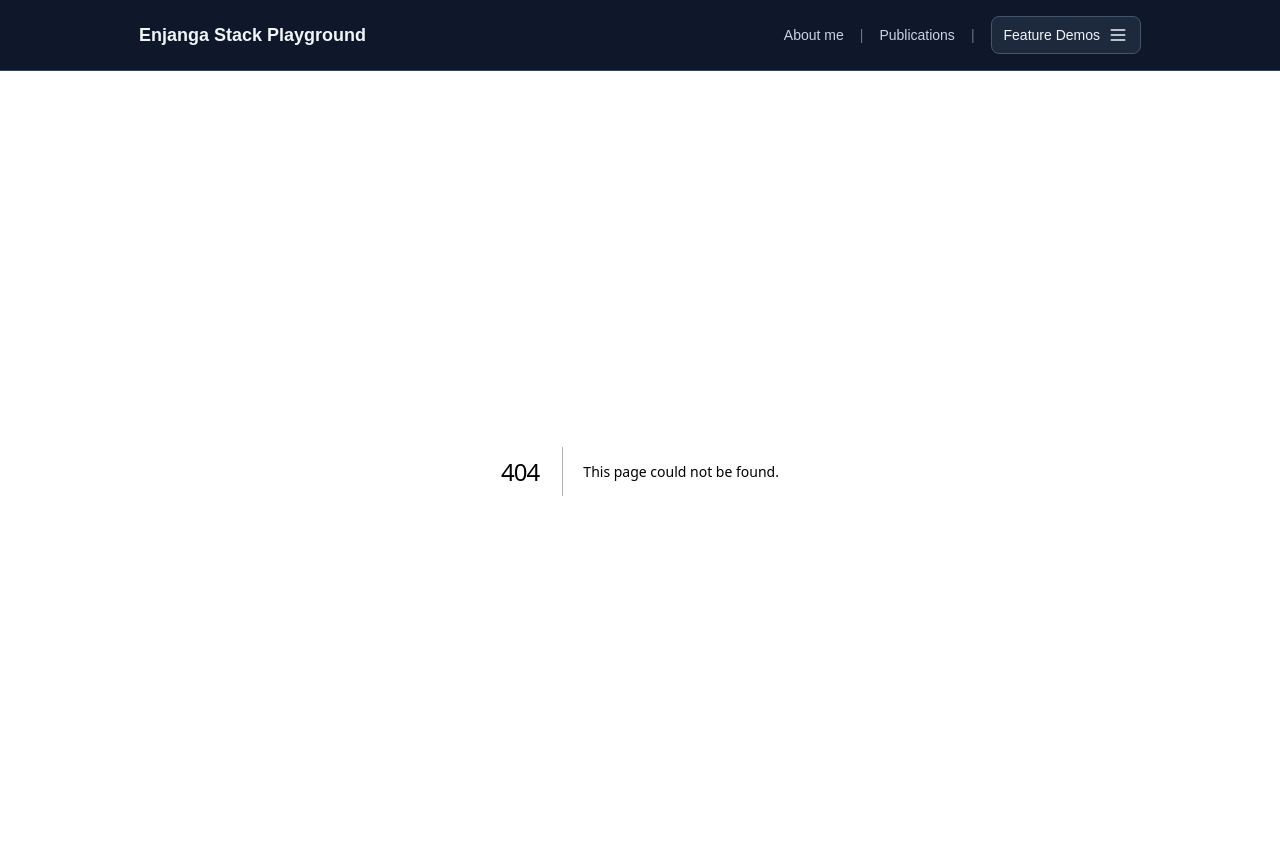
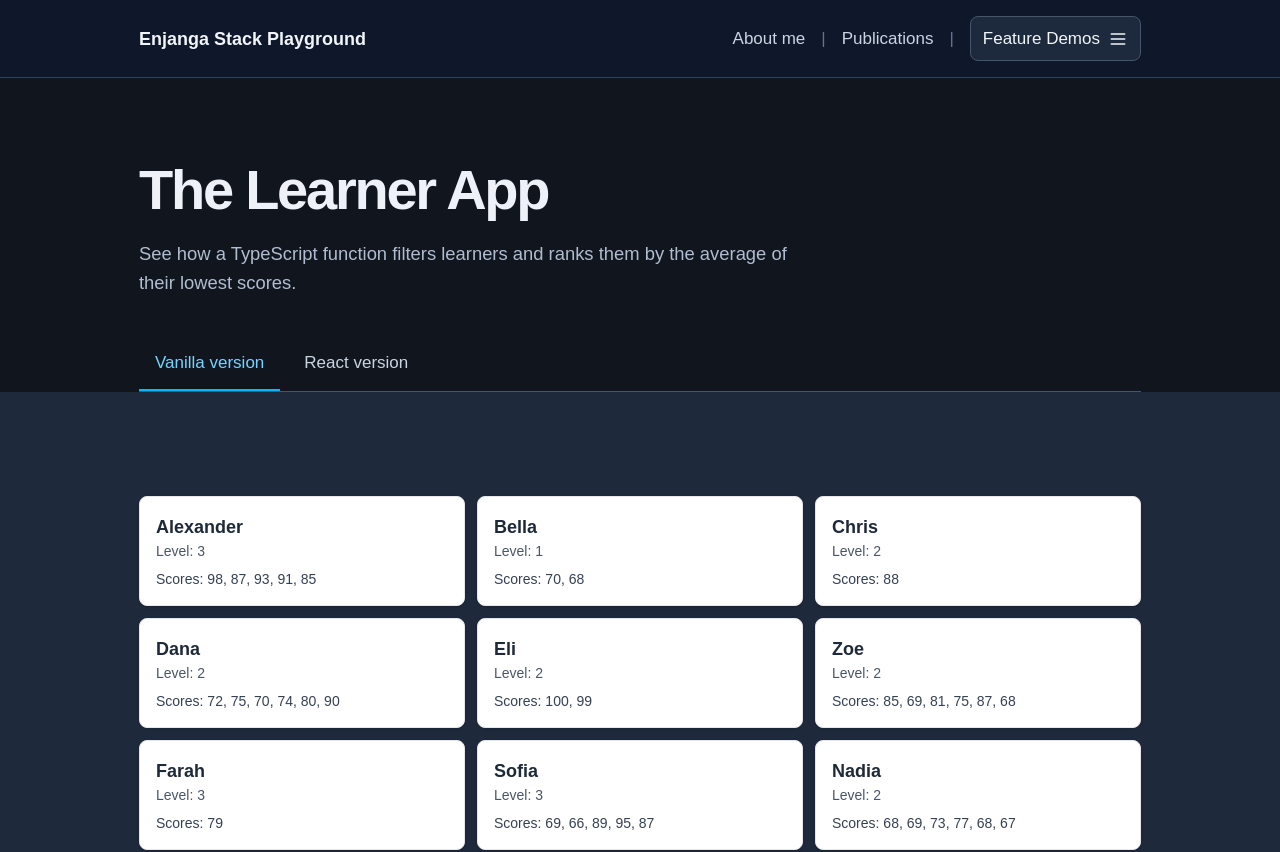
Before and after one commit to ericnjanga/enjanga-stack-playground, a Next.js app: page /the-learner-app in a window 1280 px wide. Before the commit this address had no page. Shown: the top 852 px of the page. Built offline with nearby package versions, Linux system fonts and the light colour scheme.

Commit message:
feat: launch the Learner App demo and improve site readability

```diff
--- /dev/null
+++ b/src/app/(demos)/the-learner-app/LearnerAppVersions.tsx
@@ -0,0 +1,36 @@
+"use client";
+
+import { useId, useState } from "react";
+import DemoVersionContent from "@/components/DemoVersionContent";
+import DemoVersionTabs from "@/components/DemoVersionTabs";
+import ReactVersion from "./react-version";
+import VanillaVersion from "./vanilla-version/VanillaVersion";
+
+const versions = [
+  { label: "Vanilla version", content: <VanillaVersion /> },
+  { label: "React version", content: <ReactVersion /> },
+];
+
+export default function LearnerAppVersions() {
+  const id = useId();
+  const [selected, setSelected] = useState(0);
+
+  return (
+    <section className="demo-wrapper" aria-label="Learner App implementations">
+      <div className="demo-nav">
+        <DemoVersionTabs
+          tabList={versions.map(({ label }) => label)}
+          label="Learner App versions"
+          idGen={id}
+          selected={selected}
+          setSelected={setSelected}
+        />
+      </div>
+      <div className="demo-main">
+        <div className="wrapper wrapper-main">
+          <DemoVersionContent versions={versions} idGen={id} selected={selected} />
+        </div>
+      </div>
+    </section>
+  );
+}
--- /dev/null
+++ b/src/app/(demos)/the-learner-app/page.tsx
@@ -0,0 +1,14 @@
+import HeroDemo from "@/components/HeroDemo";
+import { getDemoByRoute } from "@/data/demos";
+import LearnerAppVersions from "./LearnerAppVersions";
+
+const demo = getDemoByRoute("/the-learner-app");
+
+export default function LearnerAppPage() {
+  return (
+    <>
+      {demo && <HeroDemo title={demo.title} description={demo.description} />}
+      <LearnerAppVersions />
+    </>
+  );
+}
--- /dev/null
+++ b/src/app/(demos)/the-learner-app/react-version/index.tsx
@@ -0,0 +1,3 @@
+export default function ReactVersion() {
+  return <p>React implementation coming soon.</p>;
+}
--- /dev/null
+++ b/src/app/(demos)/the-learner-app/vanilla-version/VanillaVersion.tsx
@@ -0,0 +1,14 @@
+"use client";
+
+import { useEffect, useRef } from "react";
+import { mountVanillaVersion } from "./index";
+
+export default function VanillaVersion() {
+  const root = useRef<HTMLDivElement>(null);
+
+  useEffect(() => {
+    if (root.current) return mountVanillaVersion(root.current);
+  }, []);
+
+  return <div ref={root} />;
+}
--- /dev/null
+++ b/src/app/(demos)/the-learner-app/vanilla-version/index.ts
@@ -0,0 +1,71 @@
+/** @param {HTMLElement} root */
+import { fetchJson } from '@/lib/http/fetchJson';
+import { Learner, Summary, evaluateLearners } from '../learners';
+
+
+
+
+function getLearner(learner: Learner): HTMLLIElement {
+  const li = document.createElement("li");
+  li.className = 'rounded-lg border border-gray-200 bg-white p-4 shadow-sm';
+
+  // Learner name
+  const name = document.createElement("h3");
+  name.className = 'text-lg font-semibold text-gray-800';
+  name.textContent = learner.fullName;
+
+
+  // Learner level
+  const level = document.createElement("p");
+  level.className = 'text-sm text-gray-600';
+  level.textContent = `Level: ${learner.level}`;
+
+  // Learner scores
+  const scores = document.createElement("p");
+  scores.className = 'mt-2 text-sm text-gray-700';
+  scores.textContent = `Scores: ${learner.scores.join(", ")}`;
+
+  // Assemble the list item
+  li.append(name, level, scores);
+
+  return li;
+}
+
+
+const renderLearners = (learners: Learner[], container: Element) => {
+
+  // 1. Create the unordered list
+  const ul = document.createElement("ul");
+  ul.className = "grid grid-cols-3 gap-3";
+
+  // 2. Create a document fragment
+  const fragment = document.createDocumentFragment();
+
+  // 3. Create one list item per learner
+  learners.forEach((learner) => {
+    const li = getLearner(learner);
+    fragment.append(li);
+  });
+
+  // 4. Append the fragment to the unordered list
+  ul.append(fragment);
+
+  // 5. Replace the container's existing content with the new list
+  container.replaceChildren(ul);
+};
+
+
+export function mountVanillaVersion(root: Element) {
+
+  (async() => {
+    root.textContent = "Loading the vanilla JavaScript implementation...";
+
+    const listOfLearners: Learner[] = await fetchJson("/api/learners")
+
+    if (root) {
+      renderLearners(listOfLearners, root);
+    }
+  })();
+
+  return () => root.replaceChildren();
+}
--- a/src/app/globals.css
+++ b/src/app/globals.css
@@ -5,7 +5,7 @@
 @layer base {
 :root { color-scheme: light dark; --background: #f7f8fa; --foreground: #172238; --surface: #ffffff; --muted: #566176; --border: #dce1e9; }
 * { box-sizing: border-box; }
-body { margin: 0; background: var(--background); color: var(--foreground); font-family: Arial, Helvetica, sans-serif; line-height: 1.6; }
+body { margin: 0; background: var(--background); color: var(--foreground); font-family: Arial, Helvetica, sans-serif; line-height: 1.6; font-size: 17px; }
 
 .wrapper { max-width: 1050px; width: 100%; margin: 0 auto; padding: 0 24px; }
 main.wrapper,
@@ -35,8 +35,12 @@ header main, footer main { padding: 0 24px; }
 
 
 
-
-
+.demo-wrapper {}
+.demo-nav {
+      max-width: 1050px;
+    margin: 0 auto;
+    padding: 0 24px;
+}
 .demo-card-wrapper { list-style: none; padding: 0; display: grid; grid-template-columns: repeat(auto-fit, minmax(min(100%, max(280px, calc((100% - 36px) / 3))), 1fr)); gap: 18px; }
 .demo-card-wrapper > li { padding: 24px; background: var(--surface); border: 1px solid var(--border); border-radius: 12px; }
 
--- a/src/app/layout.tsx
+++ b/src/app/layout.tsx
@@ -18,7 +18,7 @@ export default function RootLayout({ children }: Readonly<{ children: React.Reac
             <Link href="/" className="break-all text-lg font-bold text-slate-100 transition-colors hover:text-sky-300 focus-visible:outline-2 focus-visible:outline-offset-4 focus-visible:outline-sky-300">
               Enjanga Stack Playground
             </Link>
-            <div className="flex flex-wrap items-center gap-3 text-sm text-slate-300 sm:gap-4">
+            <div className="flex flex-wrap items-center gap-3 text-slate-300 sm:gap-4">
               <Link href="/about-me" className="whitespace-nowrap transition-colors hover:text-sky-300 focus-visible:outline-2 focus-visible:outline-offset-4 focus-visible:outline-sky-300">About me</Link>
               <span aria-hidden="true" className="text-slate-500">|</span>
               <Link href="/publications" className="transition-colors hover:text-sky-300 focus-visible:outline-2 focus-visible:outline-offset-4 focus-visible:outline-sky-300">Publications</Link>
--- /dev/null
+++ b/src/components/DemoVersionContent.tsx
@@ -0,0 +1,21 @@
+import type { ReactNode } from "react";
+
+export default function DemoVersionContent({ versions, idGen, selected }: {
+  versions: readonly { label: string; content: ReactNode }[];
+  idGen: string;
+  selected: number;
+}) {
+  return versions.map(({ label, content }, index) => (
+    <div
+      key={label}
+      role="tabpanel"
+      id={`${idGen}-panel-${index}`}
+      aria-labelledby={`${idGen}-tab-${index}`}
+      hidden={selected !== index}
+      tabIndex={0}
+      className="py-6 text-slate-200 focus-visible:outline-2 focus-visible:outline-sky-400"
+    >
+      {selected === index && content}
+    </div>
+  ));
+}
--- /dev/null
+++ b/src/components/DemoVersionTabs.tsx
@@ -0,0 +1,47 @@
+"use client";
+
+import { useRef } from "react";
+
+export default function DemoVersionTabs({ tabList, idGen, selected, setSelected, label }: {
+  tabList: readonly string[];
+  idGen: string;
+  selected: number;
+  setSelected: (index: number) => void;
+  label: string;
+}) {
+  const tabs = useRef<(HTMLButtonElement | null)[]>([]);
+
+  return (
+    <div role="tablist" aria-label={label} className="flex flex-wrap gap-2 border-b border-slate-600">
+      {tabList.map((label, index) => (
+        <button
+          key={label}
+          ref={(button) => { tabs.current[index] = button; }}
+          type="button"
+          role="tab"
+          id={`${idGen}-tab-${index}`}
+          aria-controls={`${idGen}-panel-${index}`}
+          aria-selected={selected === index}
+          tabIndex={selected === index ? 0 : -1}
+          onClick={() => setSelected(index)}
+          onKeyDown={(event) => {
+            let next: number;
+            switch (event.key) {
+              case "ArrowRight": next = (index + 1) % tabList.length; break;
+              case "ArrowLeft": next = (index + tabList.length - 1) % tabList.length; break;
+              case "Home": next = 0; break;
+              case "End": next = tabList.length - 1; break;
+              default: return;
+            }
+            event.preventDefault();
+            setSelected(next);
+            tabs.current[next]?.focus();
+          }}
+          className="border-b-2 border-transparent px-4 py-3 font-medium text-slate-300 hover:border-slate-400 hover:text-white focus-visible:outline-2 focus-visible:outline-sky-400 aria-selected:border-sky-400 aria-selected:text-sky-300"
+        >
+          {label}
+        </button>
+      ))}
+    </div>
+  );
+}
--- a/src/components/FeatureDemosMenu.tsx
+++ b/src/components/FeatureDemosMenu.tsx
@@ -34,7 +34,7 @@ export default function FeatureDemosMenu() {
         aria-expanded={isOpen}
         aria-controls="feature-demos-sidebar"
         aria-haspopup="dialog"
-        className="inline-flex shrink-0 items-center gap-2 rounded-lg border border-slate-600 bg-slate-800 px-3 py-2 text-sm font-medium text-slate-100 transition-colors hover:bg-slate-700 focus-visible:outline-2 focus-visible:outline-offset-4 focus-visible:outline-sky-300"
+        className="inline-flex shrink-0 items-center gap-2 rounded-lg border border-slate-600 bg-slate-800 px-3 py-2 font-medium text-slate-100 transition-colors hover:bg-slate-700 focus-visible:outline-2 focus-visible:outline-offset-4 focus-visible:outline-sky-300"
       >
         Feature Demos
         <svg aria-hidden="true" viewBox="0 0 24 24" fill="none" stroke="currentColor" strokeWidth="2" strokeLinecap="round" className="size-5">
--- a/src/components/Footer.tsx
+++ b/src/components/Footer.tsx
@@ -3,7 +3,7 @@ import Link from "next/link";
 export default function Footer() {
   return (
     <footer className="mt-auto bg-slate-900 border border-slate-700">
-      <div className="mx-auto flex max-w-[1050px] flex-col gap-3 px-6 py-6 text-sm text-slate-400 sm:flex-row sm:items-center sm:justify-between">
+      <div className="mx-auto flex max-w-[1050px] flex-col gap-3 px-6 py-6 text-slate-400 sm:flex-row sm:items-center sm:justify-between">
         <p>© {new Date().getFullYear()} Eric Njanga. All rights reserved.</p>
         <nav aria-label="Footer navigation" className="flex flex-wrap gap-5">
           <a target="_blank" rel="noopener noreferrer" href="https://enjanga.com" className="transition-colors hover:text-sky-300 focus-visible:outline-2 focus-visible:outline-offset-4 focus-visible:outline-sky-300">enjanga.com</a> |
--- a/src/data/demos.ts
+++ b/src/data/demos.ts
@@ -15,9 +15,9 @@ export type DemoShape = {
 };
 
 // Stable IDs, listed in display order. Move an ID between groups to change its status.
-export const currentDemos: readonly number[] = [186427826, 934199063, 185770943];
+export const currentDemos: readonly number[] = [186427826, 934199063, 185770943, 728430615];
 
-export const plannedDemos: readonly number[] = [916986263, 896143462, 649765520, 728430615];
+export const plannedDemos: readonly number[] = [916986263, 896143462, 649765520];
 
 export const demos: readonly DemoShape[] = [
   {
@@ -84,9 +84,10 @@ export const demos: readonly DemoShape[] = [
   {
     id: 728430615,
     title: "The Learner App",
+    route: "/the-learner-app",
     stack: "TypeScript / JavaScript / React",
-    blurb: "coming soon",
-    description: "coming soon",
+    blurb: "Turn sample learner scores into ranked summaries.",
+    description: "See how a TypeScript function filters learners and ranks them by the average of their lowest scores.",
   },
 ];
 
```
